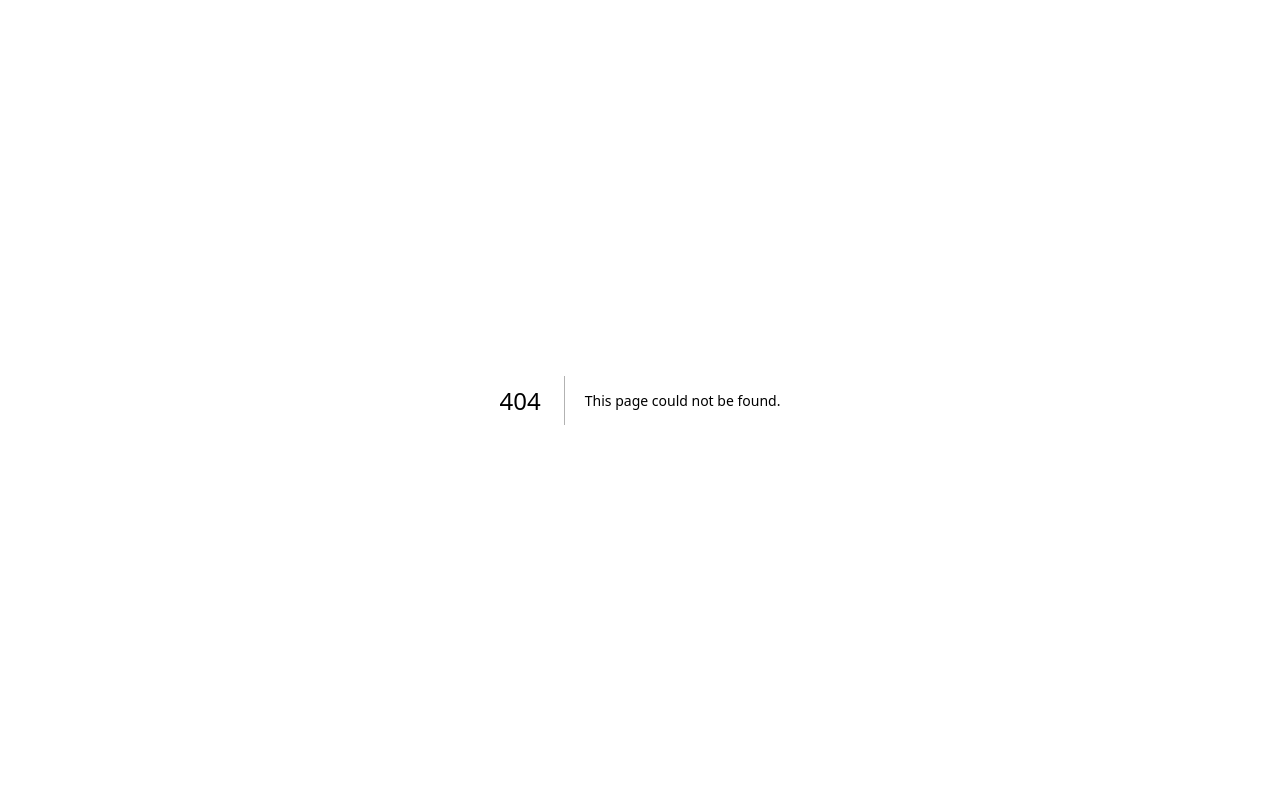
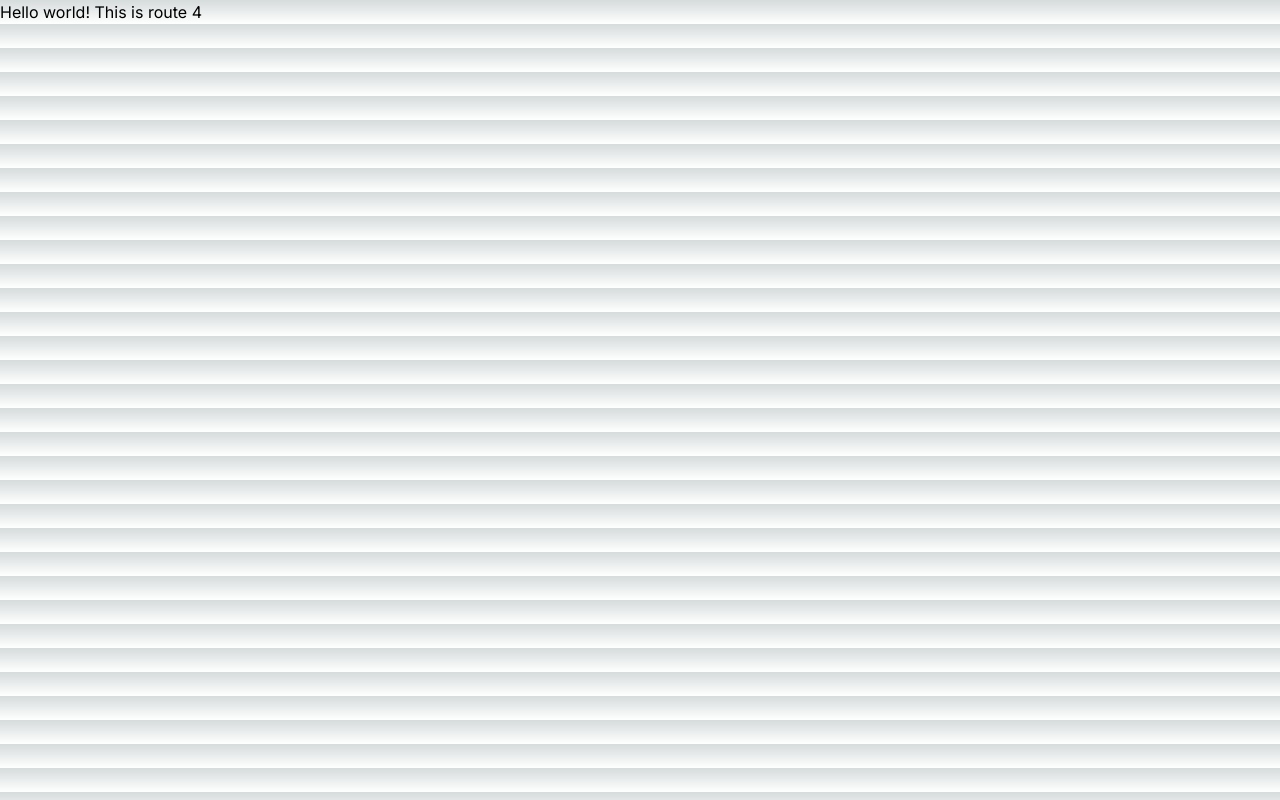
Before and after one commit to josharnow/josharnow.github.io, a Next.js app: page /test_route_dynamic/4 in a window 1280 px wide. Before the commit this address had no page. Built offline with nearby package versions, Linux system fonts and the light colour scheme.

Commit message:
Added dynamic test route

```diff
--- a/app/test_route/page.tsx
+++ b/app/test_route/page.tsx
@@ -1,6 +1,6 @@
 import Image from "next/image";
 
-export default function Home() {
+export default function TestRoute() {
   return (
     <h1>Hello world!</h1>
   );
--- /dev/null
+++ b/app/test_route_dynamic/[id]/page.tsx
@@ -0,0 +1,11 @@
+import Image from "next/image";
+
+export default function TestRouteDynamic({ params }: {
+  params: {
+    id: string;
+  };
+}) {
+  return (
+    <h1>Hello world! This is route {params.id}</h1>
+  );
+}
```
